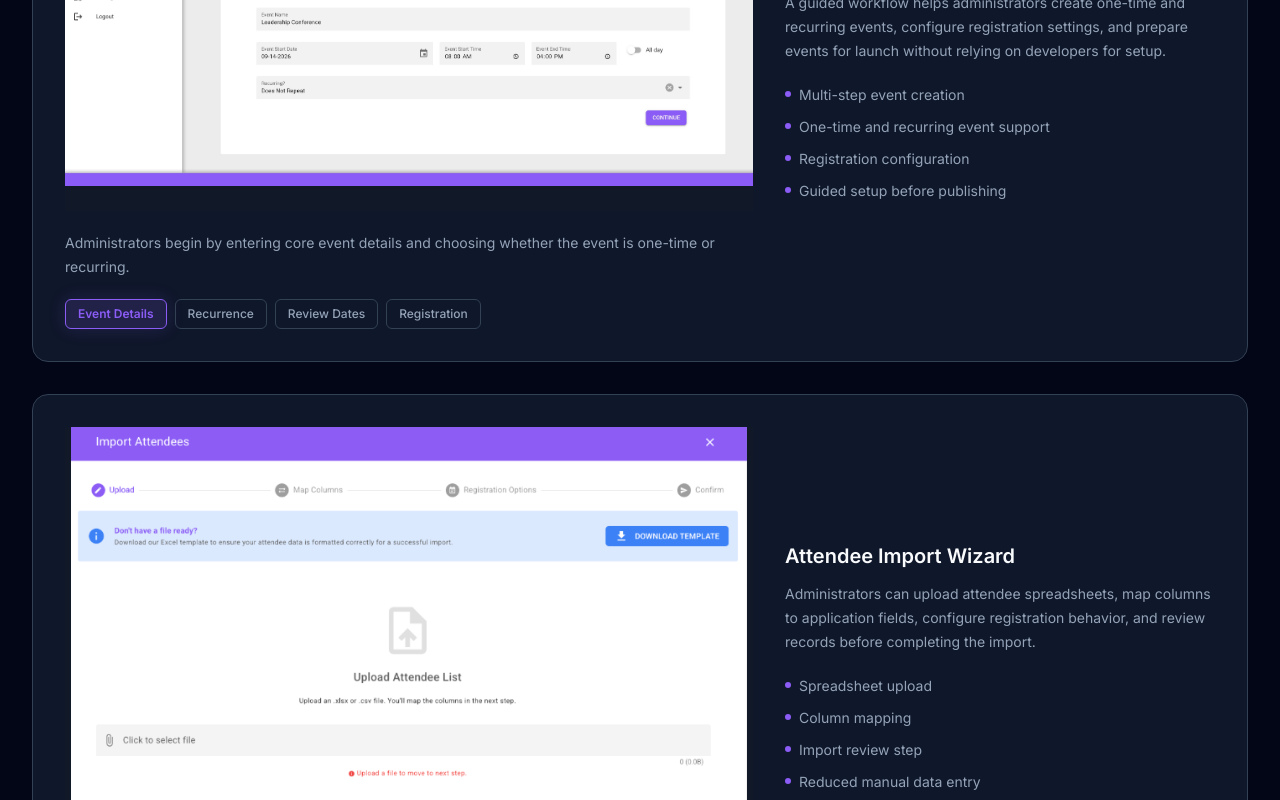
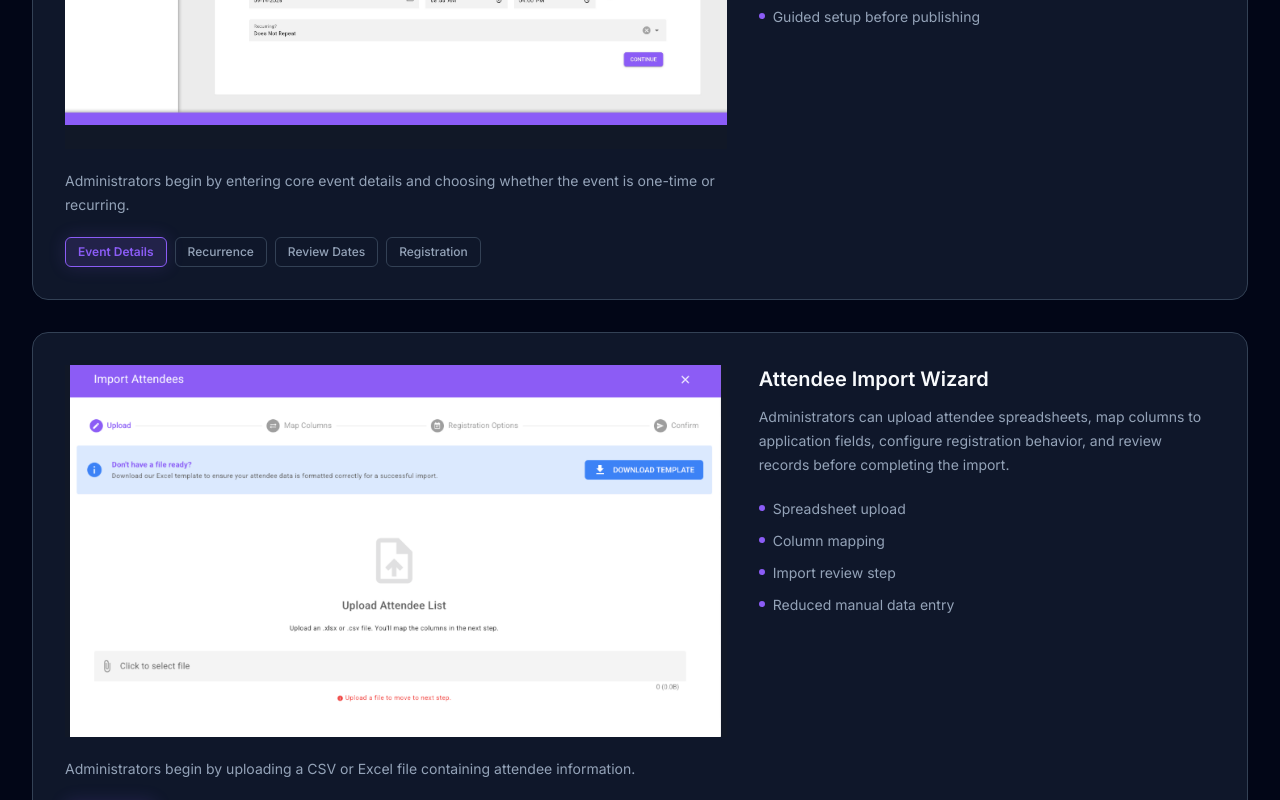
Before and after one commit to ashlee-seagle/developer-portfolio, a Vue app: page /projects/self-service-event-management-platform in a window 1280 px wide. Shown: the part 3700-4500 px from the top of the page. Built offline with nearby package versions, Linux system fonts and the light colour scheme.

Commit message:
Enhance case study feature sections

```diff
--- a/src/components/case-study/FeatureBlock.vue
+++ b/src/components/case-study/FeatureBlock.vue
@@ -2,11 +2,10 @@
   <div
     class="group rounded-card border border-site-border bg-site-surface
            transition-all duration-300
-           hover:-translate-y-1
-           hover:border-brand/40
+          hover:border-brand/40
            hover:shadow-[0_12px_40px_rgba(139,92,246,0.10)]"
   >
-    <div class="grid gap-8 p-8 lg:grid-cols-[1.8fr_1fr] lg:items-center">
+    <div class="grid gap-8 p-8 lg:grid-cols-[1.45fr_1fr] lg:items-start">
       <div>
         <slot name="media">
           <ScreenshotPlaceholder
@@ -32,7 +31,8 @@
         <p class="mt-3 text-sm leading-6 text-site-muted">
           {{ description }}
         </p>
-         <ul
+
+        <ul
           v-if="highlights?.length"
           class="mt-5 space-y-2 text-sm leading-6 text-site-muted"
         >
--- a/src/components/case-study/ScreenshotPlaceholder.vue
+++ b/src/components/case-study/ScreenshotPlaceholder.vue
@@ -9,7 +9,7 @@
             :src="src"
             :alt="alt"
             loading="lazy"
-            class="w-full h-auto transition-transform duration-500 group-hover:scale-[1.015]"
+            class="w-full h-auto"
             />
 
             <div
--- a/src/pages/ReusableFrontendPlatformCaseStudy.vue
+++ b/src/pages/ReusableFrontendPlatformCaseStudy.vue
@@ -144,8 +144,8 @@
   title="Navigation Configuration"
   description="Applications can configure header, sidebar, and mobile navigation while reusing the same application shell, making it easy to support different workflows without duplicating infrastructure."
   :highlights="[
-        'Configurable header and sidebar navigation',
-        'Responsive mobile navigation',
+    'Configurable navigation menus',
+    'Desktop and mobile support',
     'Shared application shell',
     'Flexible application structure',
   ]"
--- a/src/pages/SelfServiceEventCaseStudy.vue
+++ b/src/pages/SelfServiceEventCaseStudy.vue
@@ -149,79 +149,35 @@
       ]"
     />
 
-    <div class="rounded-card border border-site-border bg-site-surface p-8">
-      <div class="grid gap-8 lg:grid-cols-[1.6fr_1fr] lg:items-center">
-        <ScreenshotGallery :images="newEventWizardImages" />
+    <FeatureBlock
+  title="Event Creation & Configuration"
+  description="A guided workflow helps administrators create one-time and recurring events, configure registration settings, and prepare events for launch without relying on developers for setup."
+  :highlights="[
+    'Multi-step event creation',
+    'One-time and recurring event support',
+    'Registration configuration',
+    'Guided setup before publishing',
+  ]"
+>
+  <template #media>
+    <ScreenshotGallery :images="newEventWizardImages" />
+  </template>
+</FeatureBlock>
 
-        <div>
-          <h3 class="text-xl font-semibold text-site-text">
-            Event Creation & Configuration
-          </h3>
-
-          <p class="mt-3 text-sm leading-6 text-site-muted">
-            A guided workflow helps administrators create one-time and recurring
-            events, configure registration settings, and prepare events for
-            launch without relying on developers for setup.
-          </p>
-
-          <ul class="mt-5 space-y-2 text-sm leading-6 text-site-muted">
-            <li class="flex gap-2">
-              <span class="mt-2 h-1.5 w-1.5 shrink-0 rounded-full bg-brand"></span>
-              <span>Multi-step event creation</span>
-            </li>
-            <li class="flex gap-2">
-              <span class="mt-2 h-1.5 w-1.5 shrink-0 rounded-full bg-brand"></span>
-              <span>One-time and recurring event support</span>
-            </li>
-            <li class="flex gap-2">
-              <span class="mt-2 h-1.5 w-1.5 shrink-0 rounded-full bg-brand"></span>
-              <span>Registration configuration</span>
-            </li>
-            <li class="flex gap-2">
-              <span class="mt-2 h-1.5 w-1.5 shrink-0 rounded-full bg-brand"></span>
-              <span>Guided setup before publishing</span>
-            </li>
-          </ul>
-        </div>
-      </div>
-    </div>
-
-    <div class="rounded-card border border-site-border bg-site-surface p-8">
-      <div class="grid gap-8 lg:grid-cols-[1.6fr_1fr] lg:items-center">
-        <ScreenshotGallery :images="attendeeImportImages" />
-
-        <div>
-          <h3 class="text-xl font-semibold text-site-text">
-            Attendee Import Wizard
-          </h3>
-
-          <p class="mt-3 text-sm leading-6 text-site-muted">
-            Administrators can upload attendee spreadsheets, map columns to
-            application fields, configure registration behavior, and review
-            records before completing the import.
-          </p>
-
-          <ul class="mt-5 space-y-2 text-sm leading-6 text-site-muted">
-            <li class="flex gap-2">
-              <span class="mt-2 h-1.5 w-1.5 shrink-0 rounded-full bg-brand"></span>
-              <span>Spreadsheet upload</span>
-            </li>
-            <li class="flex gap-2">
-              <span class="mt-2 h-1.5 w-1.5 shrink-0 rounded-full bg-brand"></span>
-              <span>Column mapping</span>
-            </li>
-            <li class="flex gap-2">
-              <span class="mt-2 h-1.5 w-1.5 shrink-0 rounded-full bg-brand"></span>
-              <span>Import review step</span>
-            </li>
-            <li class="flex gap-2">
-              <span class="mt-2 h-1.5 w-1.5 shrink-0 rounded-full bg-brand"></span>
-              <span>Reduced manual data entry</span>
-            </li>
-          </ul>
-        </div>
-      </div>
-    </div>
+   <FeatureBlock
+  title="Attendee Import Wizard"
+  description="Administrators can upload attendee spreadsheets, map columns to application fields, configure registration behavior, and review records before completing the import."
+  :highlights="[
+    'Spreadsheet upload',
+    'Column mapping',
+    'Import review step',
+    'Reduced manual data entry',
+  ]"
+>
+  <template #media>
+    <ScreenshotGallery :images="attendeeImportImages" />
+  </template>
+</FeatureBlock>
 
     <FeatureBlock
       title="Attendee Management"
```
Lines whose indentation alone changed are shown as unchanged.
